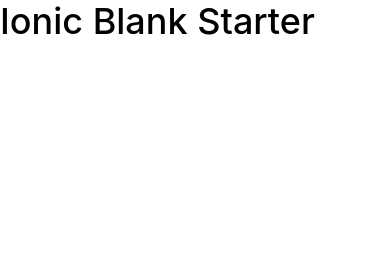
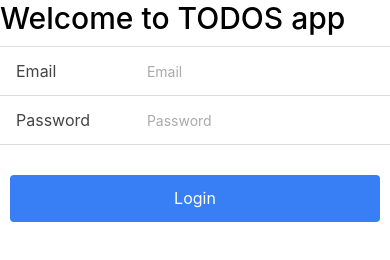
Before and after one commit to Germangalia/IonicTodos, a website: page www/index.html in a window 390 px wide. Drawn offline with Linux system fonts and the light colour scheme; some packages are replaced by stand-ins of ours; files that its build step writes are made by us from their sources.

Commit message:
Create login.html

```diff
--- a/www/index.html
+++ b/www/index.html
@@ -24,10 +24,27 @@
   <body ng-app="starter">
 
     <ion-pane>
-      <ion-header-bar class="bar-stable">
-        <h1 class="title">Ionic Blank Starter</h1>
+      <ion-header-bar class="bar-assertive">
+        <h2 class="title">Welcome to TODOS app</h2>
       </ion-header-bar>
+
       <ion-content>
+        <div class="list">
+          <label class="item item-input">
+            <span class="input-label">Email</span>
+            <input type="email" placeholder="Email">
+          </label>
+          <label class="item item-input">
+            <span class="input-label">Password</span>
+            <input type="password" placeholder="Password">
+          </label>
+        </div>
+        <div class="padding">
+            <button class="button button-block button-positive">
+              Login
+            </button>
+        </div>
+
       </ion-content>
     </ion-pane>
   </body>
```
Also changed, not shown: www/todolist.html (added, +37 -0 lines).
